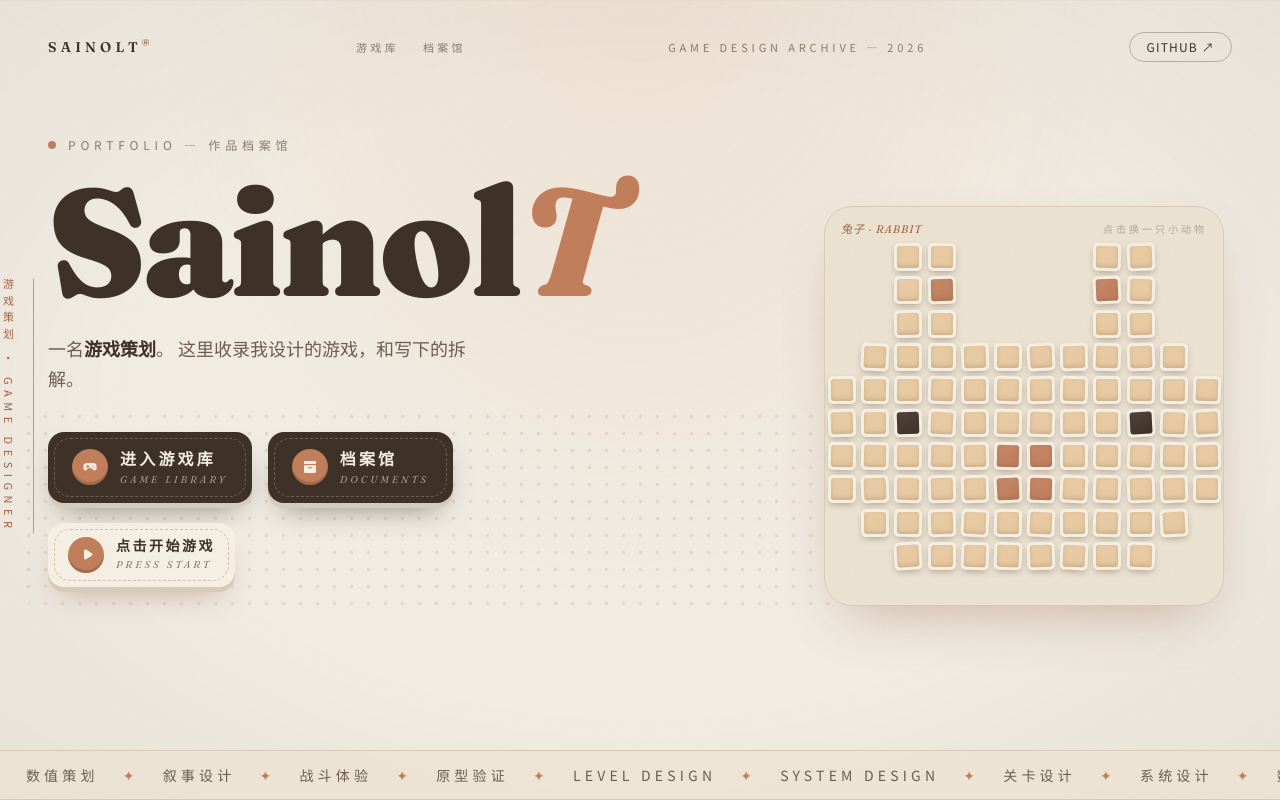
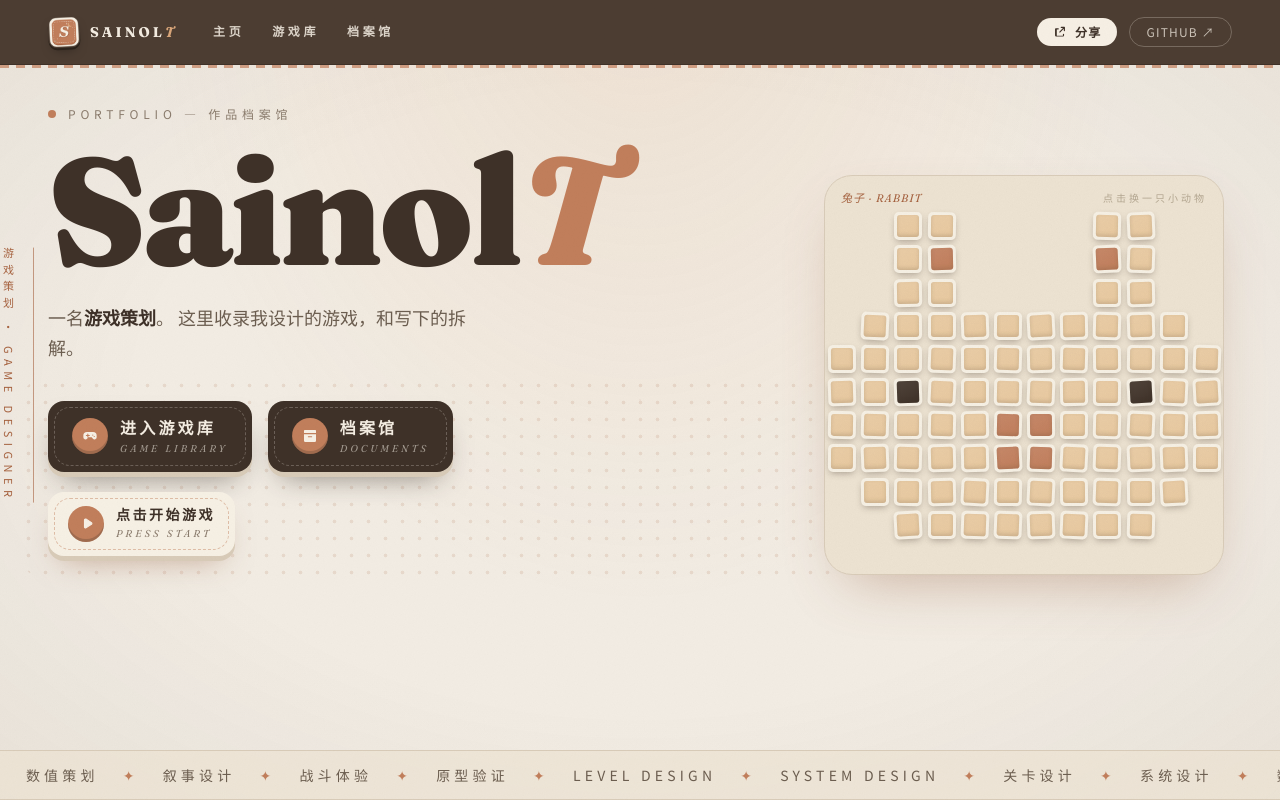
Before and after one commit to SainolT/SainolT.github.io, a React (Vite) app: page / in a window 1280 px wide. Shown: the top 800 px of the page. Built offline with nearby package versions, Linux system fonts and the light colour scheme.

Commit message:
feat: 吸顶深咖导航栏（主页入口/分享按钮）与锚点间距统一

```diff
--- /dev/null
+++ b/src/components/SiteNav.tsx
@@ -0,0 +1,130 @@
+import { useCallback, useEffect, useRef, useState } from 'react'
+
+const SHARE_URL = 'https://sainolt.github.io/'
+
+export default function SiteNav() {
+  const [toast, setToast] = useState(false)
+  const timer = useRef<number | null>(null)
+
+  useEffect(() => {
+    return () => {
+      if (timer.current) window.clearTimeout(timer.current)
+    }
+  }, [])
+
+  const showToast = useCallback(() => {
+    setToast(true)
+    if (timer.current) window.clearTimeout(timer.current)
+    timer.current = window.setTimeout(() => setToast(false), 2200)
+  }, [])
+
+  const onShare = useCallback(async () => {
+    const data = { title: 'SainolT · 游戏策划', text: 'games and ideas', url: SHARE_URL }
+    if (navigator.share) {
+      try {
+        await navigator.share(data)
+      } catch {
+        /* 用户取消，无需处理 */
+      }
+      return
+    }
+    try {
+      await navigator.clipboard.writeText(SHARE_URL)
+      showToast()
+    } catch {
+      const ta = document.createElement('textarea')
+      ta.value = SHARE_URL
+      ta.style.position = 'fixed'
+      ta.style.opacity = '0'
+      document.body.appendChild(ta)
+      ta.select()
+      try {
+        document.execCommand('copy')
+        showToast()
+      } catch {
+        /* 复制失败则静默 */
+      }
+      document.body.removeChild(ta)
+    }
+  }, [showToast])
+
+  return (
+    <>
+      <nav className="fixed inset-x-0 top-0 z-50">
+        {/* 深咖纸条本体 */}
+        <div className="border-b border-[#3E3128] bg-[#4C3D32]">
+          <div className="flex h-14 w-full items-center justify-between gap-4 px-6 md:h-16 md:px-12">
+            {/* 左侧：徽章 logo + 锚点入口 */}
+            <div className="flex items-center gap-5 md:gap-9">
+              <a href="#top" className="group flex items-center gap-2.5">
+                <img
+                  src="./icon-192.png"
+                  alt="SainolT 徽章"
+                  className="h-8 w-8 -rotate-3 rounded-[9px] shadow-[0_2px_0_#2C231B,0_6px_12px_-6px_rgba(0,0,0,0.5)] transition-transform duration-300 group-hover:rotate-0 group-hover:scale-105"
+                />
+                <span className="font-display text-sm font-bold tracking-[0.22em] text-[#F3ECE1]">
+                  SAINOL<span className="italic text-[#D9A679]">T</span>
+                </span>
+              </a>
+              <div className="font-serif-sc flex items-center gap-4 text-xs font-semibold tracking-[0.3em] text-[#F6EFE4]/85 md:gap-7">
+                <a href="#top" className="transition-colors hover:text-[#D9A679]">
+                  主页
+                </a>
+                <a href="#library" className="transition-colors hover:text-[#D9A679]">
+                  游戏库
+                </a>
+                <a href="#archive" className="transition-colors hover:text-[#D9A679]">
+                  档案馆
+                </a>
+              </div>
+            </div>
+
+            {/* 右侧：分享（纸片贴纸）+ GitHub（幽灵描边） */}
+            <div className="flex items-center gap-2.5 md:gap-3">
+              <button
+                type="button"
+                onClick={onShare}
+                className="flex items-center gap-2 rounded-full bg-[#F6EFE4] px-3.5 py-1.5 text-xs font-semibold tracking-widest text-[#3E3128] transition-colors hover:bg-[#D9A679] md:px-4"
+              >
+                <svg viewBox="0 0 24 24" className="h-3.5 w-3.5" fill="currentColor" aria-hidden>
+                  <path d="M13.5 3.5a1 1 0 0 1 .7-.3h5.3a1 1 0 0 1 1 1v5.3a1 1 0 1 1-2 0V6.6l-6.2 6.2a1 1 0 0 1-1.4-1.4l6.2-6.2h-2.9a1 1 0 0 1-.7-1.7ZM5 5.5h4a1 1 0 0 1 0 2H6.5v11H17v-2.5a1 1 0 1 1 2 0V17.5a2 2 0 0 1-2 2H5.5a2 2 0 0 1-2-2V7a1.5 1.5 0 0 1 1.5-1.5Z" />
+                </svg>
+                <span className="hidden md:inline">分享</span>
+              </button>
+              <a
+                href="https://github.com/SainolT"
+                target="_blank"
+                rel="noreferrer"
+                className="hidden rounded-full border border-[#F6EFE4]/25 px-4 py-1.5 text-xs tracking-widest text-[#F6EFE4]/75 transition-colors hover:border-[#F6EFE4]/60 hover:text-[#F6EFE4] sm:block"
+              >
+                GITHUB ↗
+              </a>
+            </div>
+          </div>
+        </div>
+        {/* 底部缝线 */}
+        <div
+          aria-hidden
+          className="h-[3px] w-full opacity-70"
+          style={{
+            backgroundImage:
+              'repeating-linear-gradient(90deg, #C17E5B 0 9px, transparent 9px 16px)',
+          }}
+        />
+      </nav>
+
+      {/* 复制成功小纸条 */}
+      <div
+        aria-live="polite"
+        className={`pointer-events-none fixed bottom-8 left-1/2 z-[60] -translate-x-1/2 transition-all duration-300 ${
+          toast ? 'translate-y-0 opacity-100' : 'translate-y-3 opacity-0'
+        }`}
+      >
+        <div className="flex items-center gap-2 rounded-xl border border-[#D8CBB8] bg-[#F6F0E4] px-5 py-2.5 shadow-[0_4px_0_#D8CBB8,0_18px_30px_-14px_rgba(44,35,27,0.5)]">
+          <span className="text-[#C17E5B]">✦</span>
+          <span className="text-xs tracking-[0.25em] text-[#3E3128]">链接已复制，去分享吧</span>
+        </div>
+      </div>
+    </>
+  )
+}
--- a/src/pages/Home.tsx
+++ b/src/pages/Home.tsx
@@ -4,6 +4,7 @@ import GameLibrary from '../sections/GameLibrary'
 import Archive from '../sections/Archive'
 import ClickSpark from '../components/ClickSpark'
 import GameDetail from '../components/GameDetail'
+import SiteNav from '../components/SiteNav'
 import { games, type Game } from '../data/games'
 
 export default function Home() {
@@ -15,8 +16,9 @@ export default function Home() {
   }
 
   return (
-    <main className="grain min-h-screen">
+    <main id="top" className="grain min-h-screen">
       <ClickSpark />
+      <SiteNav />
       <Hero onPlayStart={openFirstPlayable} />
       <GameLibrary onOpenGame={(game) => setDetail({ game, autoPlay: false })} />
       <Archive />
--- a/src/sections/Archive.tsx
+++ b/src/sections/Archive.tsx
@@ -82,7 +82,7 @@ export default function Archive() {
   const list = filter === '全部' ? articles : articles.filter((a) => a.type === filter)
 
   return (
-    <section id="archive" className="relative mx-auto max-w-4xl px-6 pb-24 md:px-10 md:pb-36">
+    <section id="archive" className="relative mx-auto max-w-6xl scroll-mt-32 px-6 pb-24 md:px-10 md:pb-36">
       {/* 板块标题 */}
       <div ref={headRef} className="reveal mb-10 md:mb-14">
         <p className="mb-3 flex items-center gap-3 text-xs tracking-[0.4em] text-[#A6623F]">
--- a/src/sections/GameLibrary.tsx
+++ b/src/sections/GameLibrary.tsx
@@ -85,7 +85,7 @@ export default function GameLibrary({ onOpenGame }: { onOpenGame: (game: Game) =
   const tilts = [-1.2, 0.8, -0.6]
 
   return (
-    <section id="library" className="relative mx-auto max-w-6xl px-6 py-24 md:px-10 md:py-36">
+    <section id="library" className="relative mx-auto max-w-6xl scroll-mt-8 px-6 py-24 md:px-10 md:py-36 md:-scroll-mt-4">
       {/* 板块标题 */}
       <div ref={headRef} className="reveal mb-16 flex flex-wrap items-end justify-between gap-6 md:mb-20">
         <div>
--- a/src/sections/Hero.tsx
+++ b/src/sections/Hero.tsx
@@ -15,28 +15,6 @@ const marqueeItems = [
 export default function Hero({ onPlayStart }: { onPlayStart: () => void }) {
   return (
     <header className="relative flex min-h-screen flex-col overflow-hidden">
-      {/* 顶栏 */}
-      <div className="flex items-center justify-between px-6 pt-6 md:px-12 md:pt-8">
-        <span className="font-display text-sm font-semibold tracking-[0.3em] text-[#3E3128]">
-          SAINOLT<sup className="text-[#A6623F]">®</sup>
-        </span>
-        <nav className="hidden items-center gap-6 text-[11px] tracking-[0.3em] text-[#8A7B6C] md:flex">
-          <a href="#library" className="transition-colors hover:text-[#A6623F]">游戏库</a>
-          <a href="#archive" className="transition-colors hover:text-[#A6623F]">档案馆</a>
-        </nav>
-        <span className="hidden text-[11px] tracking-[0.35em] text-[#8A7B6C] lg:block">
-          GAME DESIGN ARCHIVE — 2026
-        </span>
-        <a
-          href="https://github.com/SainolT"
-          target="_blank"
-          rel="noreferrer"
-          className="rounded-full border border-[#3E3128]/30 px-4 py-1.5 text-xs tracking-widest text-[#3E3128] transition-colors hover:bg-[#3E3128] hover:text-[#F3ECE1]"
-        >
-          GITHUB ↗
-        </a>
-      </div>
-
       {/* 主体：左文右积木板的非对称构图 */}
       <div className="relative mx-auto flex w-full max-w-7xl flex-1 items-center px-6 md:px-12">
         {/* 左侧竖排 */}
```
